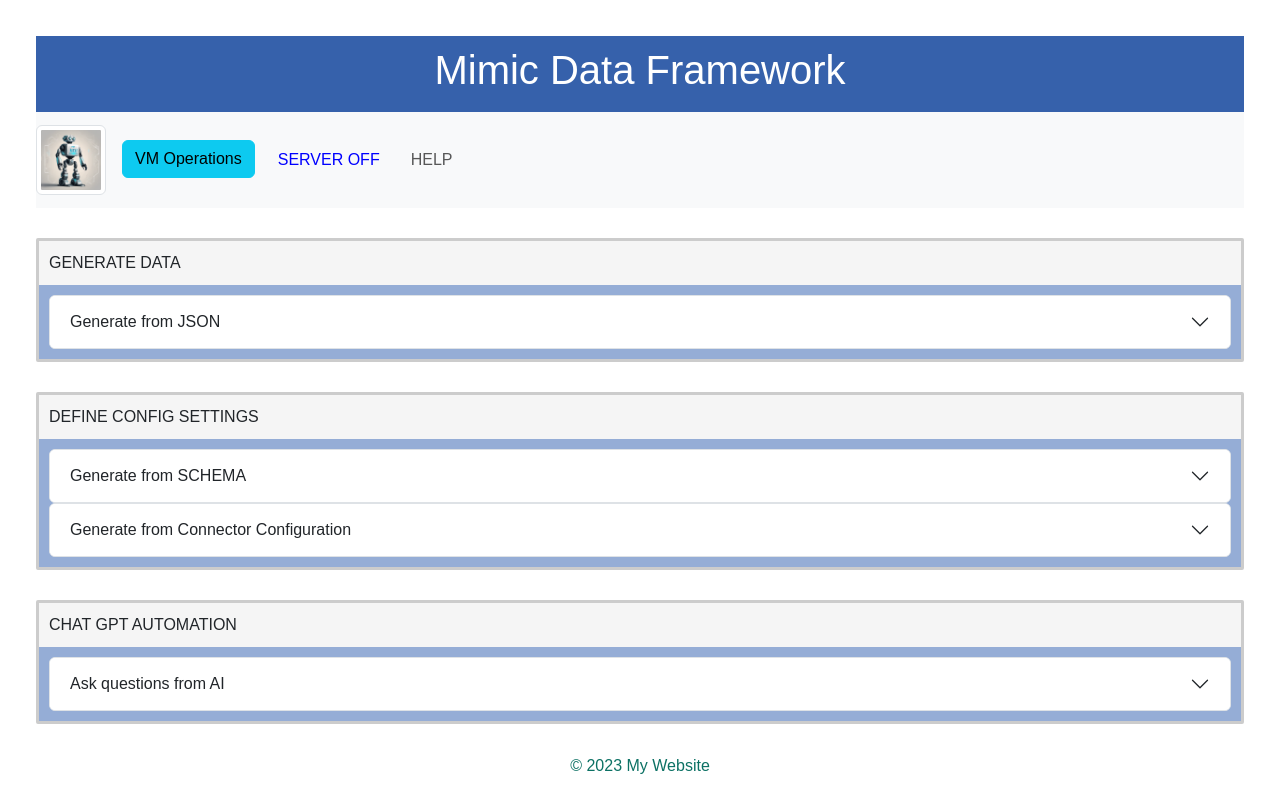
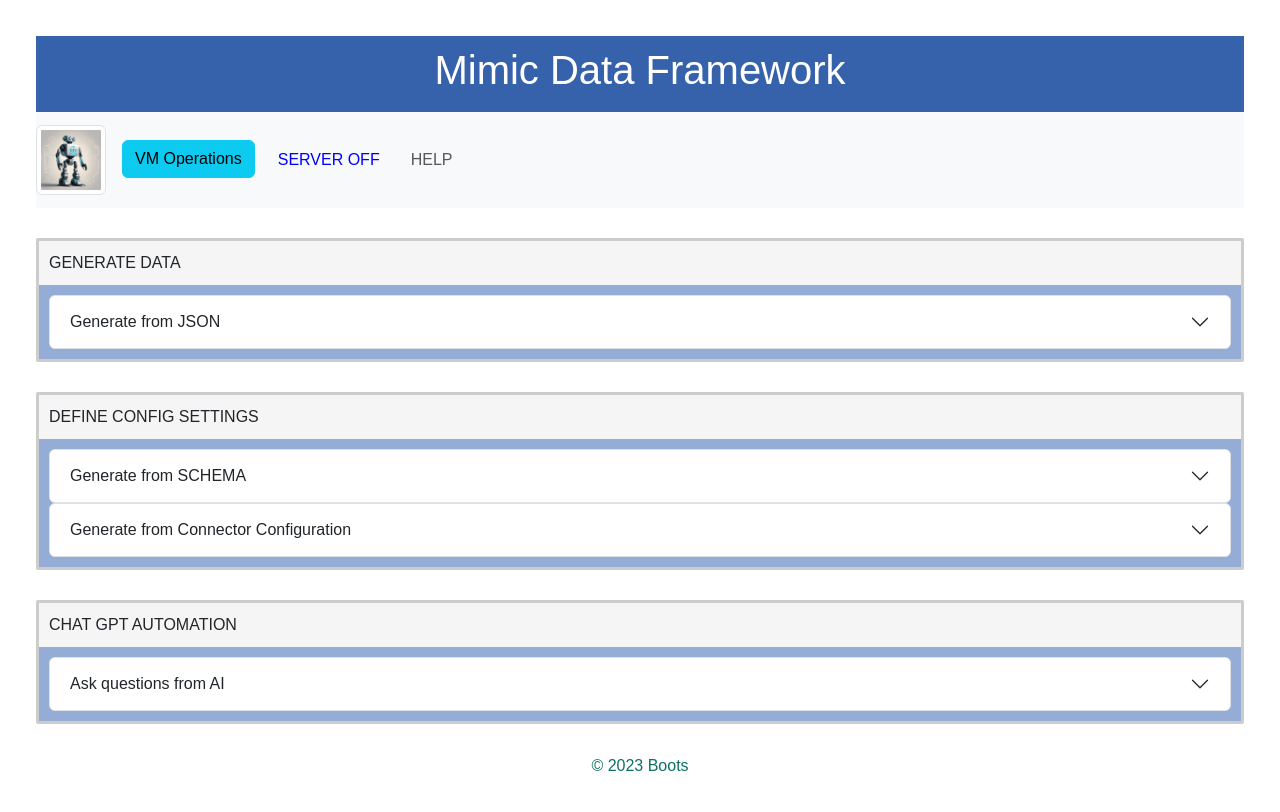
Before and after one commit to Lithin87/react-mdf-website, a React (Create React App) app: page / in a window 1280 px wide. Built offline with nearby package versions, Linux system fonts and the light colour scheme.

Commit message:
added success offset

```diff
--- a/src/App.js
+++ b/src/App.js
@@ -40,7 +40,7 @@ function App() {
                 <nav> <h1>Mimic Data Framework</h1></nav>
                 <MenuBar/>
                 <PanelContent/>
-                <footer> © 2023 My Website </footer>
+                <footer> © 2023 Boots </footer>
             </div>
 
             </div>
--- a/src/Components/AccordionOptions.js
+++ b/src/Components/AccordionOptions.js
@@ -15,7 +15,7 @@ function AccordionOptions(props) {
   const [schema, setSchema] = useState('');
   const [toggle, setToggle] = useState(false);
   const [error_url, setError_url] = useState("");
-  const [offset, setOffset] = useState(0);
+  const [offset, setOffset] = useState("--");
   const [operation, setOperation] = useState(false);
 
   const panelCtx = {
@@ -34,7 +34,7 @@ function AccordionOptions(props) {
   const cluster_url = process.env.REACT_APP_BACKEND_HOST + '/services/7';
   const offset_url = process.env.REACT_APP_BACKEND_HOST + '/services/10';
 
-  let decodedString1="---";
+
   let interval = null;
 
   const handleClick = useCallback ( async () => {
@@ -74,9 +74,7 @@ function AccordionOptions(props) {
     useEffect(() => {
       async function offsetfetch() {
         let response2 = await Axios.get(offset_url).catch((error) => { console.log("Error accessing backend" + error); });
-        decodedString1 = response2.data.message[0];
-        // console.log(decodedString1);
-        setOffset(decodedString1);
+        setOffset(response2.data.message[1]+" "+response2.data.message[0]);
       }
 
       if( operation === true ) {
```
